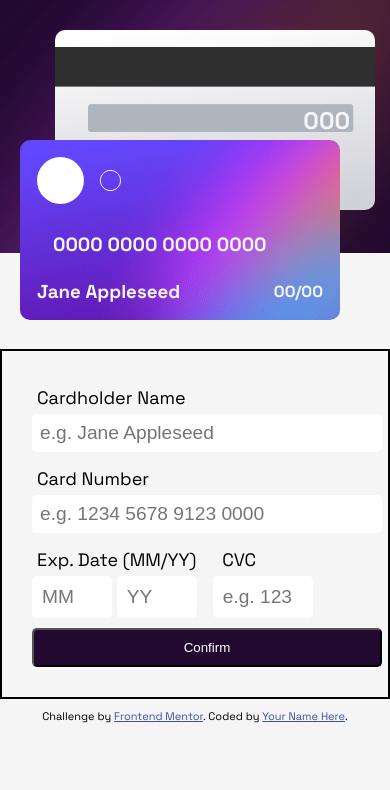
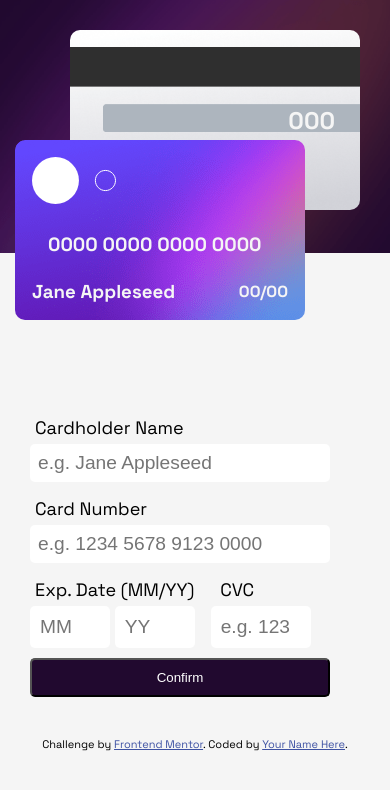
Before and after one commit to Maxzi3/interactivecard, a plain HTML site: page index.html in a window 390 px wide. Drawn offline with Linux system fonts and the light colour scheme.

Commit message:
correction

```diff
--- a/design/styles.css
+++ b/design/styles.css
@@ -187,9 +187,9 @@ h5 {
 }
   .container1 {
     position: absolute;
-    width: 320px;
+    width: 290px;
     height: 180px;
-    left: 20px;
+    left: 15px;
     top: 140px; /* Adjust to overlap container2 */
     z-index: 2; /* Ensure container1 is on top */
 }
@@ -200,7 +200,7 @@ h5 {
 }
 .container2 {
     position: relative;
-    width: 320px;
+    width: 290px;
     height: 180px;
     left: 20px;
     top: 20px; /* Position container2 below container1 */
@@ -212,7 +212,7 @@ h5 {
   }
   form {
     width: 100%;
-    border: 2px solid;
+    margin-top: 2rem;
 }
 #MM,
 #YY {
@@ -223,6 +223,13 @@ h5 {
 #CVC {
   width: 100px;
   padding: 10px;
+}
+input {
+  width: 300px;
+}
+
+button {
+  width: 300px;
 }
 
 .attribution {
```
Also changed, not shown: 2 other files.
